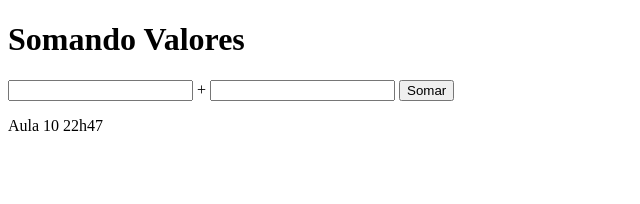
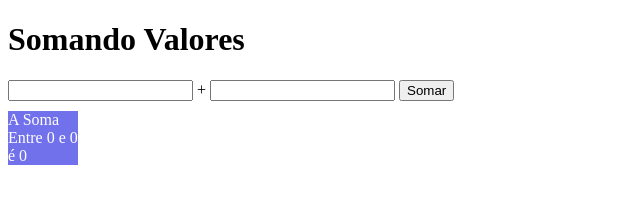
Before and after one commit to HarrysBrs/JavaScript_Guanabara, a plain HTML site: page Aula10/ex007.html in a window 1280 px wide. Both pictures are taken after a click on the button "Somar". Shown: the whole page, without its empty margins (0-640 px from the left). Drawn offline with Linux system fonts and the light colour scheme.

Commit message:
Estudo dia 05/09/2025

```diff
--- a/Aula10/ex007.html
+++ b/Aula10/ex007.html
@@ -4,17 +4,31 @@
     <meta charset="UTF-8">
     <meta name="viewport" content="width=device-width, initial-scale=1.0">
     <title>Somando Números</title>
+    <style>
+        div#res {
+            width: 70px;
+            background-color: rgb(113, 113, 236);
+            box-shadow: 1px;
+            margin-top: 10px;
+            color: white;
+        }
+    </style>
 </head>
 <body>
     <h1>Somando Valores</h1>
     <input type="number" name="Nn1" id="Nn1"> +
     <input type="number" name="Nn2" id="Nn2">
-    <input type="button" value="Somar" onclick="Somar()">
-    <p>Aula 10 22h47</p>
+    <input type="button" value="Somar" onclick="somar()">
+    <div id="res">Resultado</div>
     <script>
         function somar() {
             var cx1 = window.document.getElementById('Nn1')
-            var cx2 = window.document.getSelection('input#Nn2')
+            var cx2 = window.document.querySelector('input#Nn2')
+            var res = window.document.getElementById('res')
+            var n1 = Number(cx1.value)
+            var n2 = Number(cx2.value)
+            var s = n1 + n2
+            res.innerHTML = `A Soma Entre ${n1} e ${n2} é ${s}`
         }
     </script>
 </body>
```
Also changed, not shown: Aula11/ex008.js (added, +10 -0 lines), Aula11/ex009.js (added, +9 -0 lines), Aula11/ex010.html (added, +23 -0 lines).
